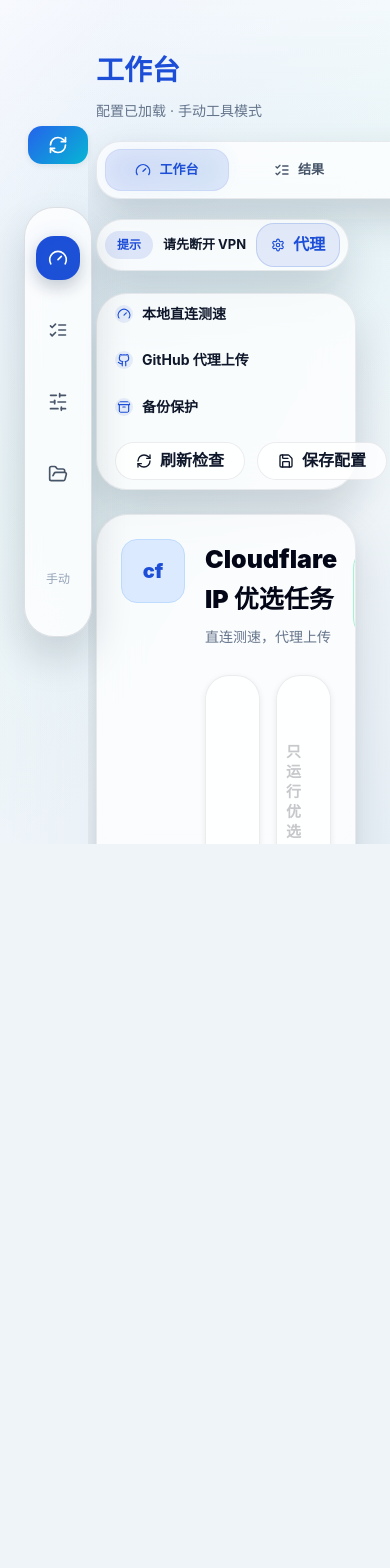
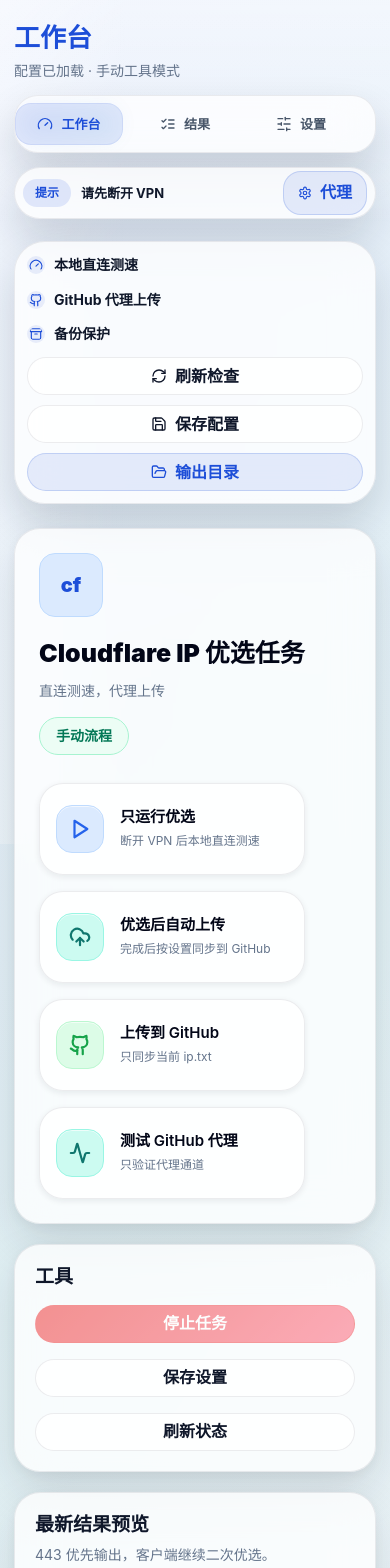
Before and after one commit to 178517877qq-sketch/xunni, a React (Vite) app: page / in a window 390 px wide. Shown: the top 1568 px of the page. Before the commit the page ends 844 px from the top, so only its background shows below. Built offline with nearby package versions, Linux system fonts and the light colour scheme.

Commit message:
style: polish responsive desktop details

```diff
--- a/src/App.tsx
+++ b/src/App.tsx
@@ -241,7 +241,7 @@
                 </span>
               </div>
 
-              <div className="mt-7 grid grid-cols-2 gap-4">
+              <div className="action-grid mt-7 grid grid-cols-2 gap-4">
                 {actionTiles.map((tile) => (
                   <ActionTile
                     key={tile.mode}
@@ -257,7 +257,7 @@
 
         <article className="glass-panel rounded-[28px] p-5">
           <h3 className="section-title">工具</h3>
-          <div className="mt-4 grid grid-cols-3 gap-4">
+          <div className="tool-grid mt-4 grid grid-cols-3 gap-4">
             <button className="danger-button" disabled title="当前版本未接入后台任务中止">
               停止任务
             </button>
--- a/src/styles.css
+++ b/src/styles.css
@@ -52,6 +52,32 @@
   color: var(--text-primary);
   line-height: 1.6;
   -webkit-font-smoothing: antialiased;
+}
+
+* {
+  scrollbar-width: thin;
+  scrollbar-color: rgba(100, 116, 139, 0.34) transparent;
+}
+
+::-webkit-scrollbar {
+  width: 10px;
+  height: 10px;
+}
+
+::-webkit-scrollbar-track {
+  background: transparent;
+}
+
+::-webkit-scrollbar-thumb {
+  border: 3px solid transparent;
+  border-radius: 999px;
+  background: rgba(100, 116, 139, 0.32);
+  background-clip: padding-box;
+}
+
+::-webkit-scrollbar-thumb:hover {
+  background: rgba(71, 85, 105, 0.44);
+  background-clip: padding-box;
 }
 
 button,
@@ -363,6 +389,12 @@
   border-radius: 31px;
 }
 
+.workflow-strip > .ml-auto {
+  min-width: 0;
+  flex-wrap: wrap;
+  justify-content: flex-end;
+}
+
 .workflow-strip span {
   display: inline-flex;
   align-items: center;
@@ -451,6 +483,16 @@
 
 .action-tile span {
   overflow-wrap: anywhere;
+}
+
+.action-tile svg,
+.page-tab svg,
+.sidebar-item svg,
+.workflow-strip svg,
+.ghost-button svg,
+.secondary-button svg,
+.soft-button svg {
+  flex: 0 0 auto;
 }
 
 .action-tile.is-busy {
@@ -928,3 +970,142 @@
     height: auto;
   }
 }
+
+@media (max-width: 760px) {
+  body {
+    overflow: auto;
+  }
+
+  .app-shell {
+    min-height: 100vh;
+    height: auto;
+    display: block;
+    overflow: visible;
+  }
+
+  .sidebar {
+    display: none;
+  }
+
+  .workspace {
+    width: 100%;
+    height: auto;
+    min-height: 100vh;
+    overflow: visible;
+    padding: 22px 14px 28px;
+  }
+
+  .topbar {
+    display: grid;
+    grid-template-columns: minmax(0, 1fr);
+    gap: 14px;
+  }
+
+  .topbar h1 {
+    font-size: 26px;
+    line-height: 1.2;
+  }
+
+  .page-tabs {
+    width: 100%;
+    min-width: 0;
+    height: auto;
+    justify-content: flex-start;
+    overflow-x: auto;
+    padding: 7px;
+    scroll-snap-type: x proximity;
+  }
+
+  .page-tab {
+    min-width: 108px;
+    scroll-snap-align: start;
+  }
+
+  .notice-pill {
+    width: 100%;
+    min-width: 0;
+  }
+
+  .notice-pill strong {
+    flex: 1 1 auto;
+  }
+
+  .workflow-strip {
+    width: 100%;
+    padding: 12px;
+    gap: 12px;
+  }
+
+  .workflow-strip > span {
+    width: 100%;
+  }
+
+  .workflow-strip > .ml-auto {
+    width: 100%;
+    margin-left: 0;
+    display: grid;
+    grid-template-columns: 1fr;
+    gap: 10px;
+  }
+
+  .dashboard-grid,
+  .results-grid {
+    gap: 16px;
+  }
+
+  .glass-panel {
+    border-radius: 26px;
+  }
+
+  .glass-panel.rounded-\[32px\],
+  .glass-panel.rounded-\[30px\],
+  .glass-panel.rounded-\[28px\] {
+    border-radius: 26px;
+  }
+
+  .glass-panel .flex.items-start.gap-5 {
+    flex-direction: column;
+    gap: 16px;
+  }
+
+  .glass-panel .flex.items-center.justify-between.gap-4 {
+    align-items: flex-start;
+    flex-direction: column;
+  }
+
+  .action-grid,
+  .tool-grid {
+    grid-template-columns: minmax(0, 1fr) !important;
+  }
+
+  .action-tile {
+    width: 100%;
+    min-height: 92px;
+    grid-template-columns: 48px minmax(0, 1fr);
+  }
+
+  .status-row {
+    grid-template-columns: 48px minmax(0, 1fr);
+  }
+
+  .status-row > div:last-child {
+    grid-column: 2;
+    justify-self: start;
+    text-align: left;
+  }
+
+  .settings-row {
+    grid-template-columns: minmax(0, 1fr);
+    gap: 10px;
+  }
+
+  .settings-line {
+    grid-template-columns: minmax(0, 1fr);
+  }
+
+  .settings-tabs {
+    width: 100%;
+    overflow-x: auto;
+    justify-content: flex-start;
+  }
+}
```
Also changed, not shown: 1 other file (tests, documents, lock files or other folders).
